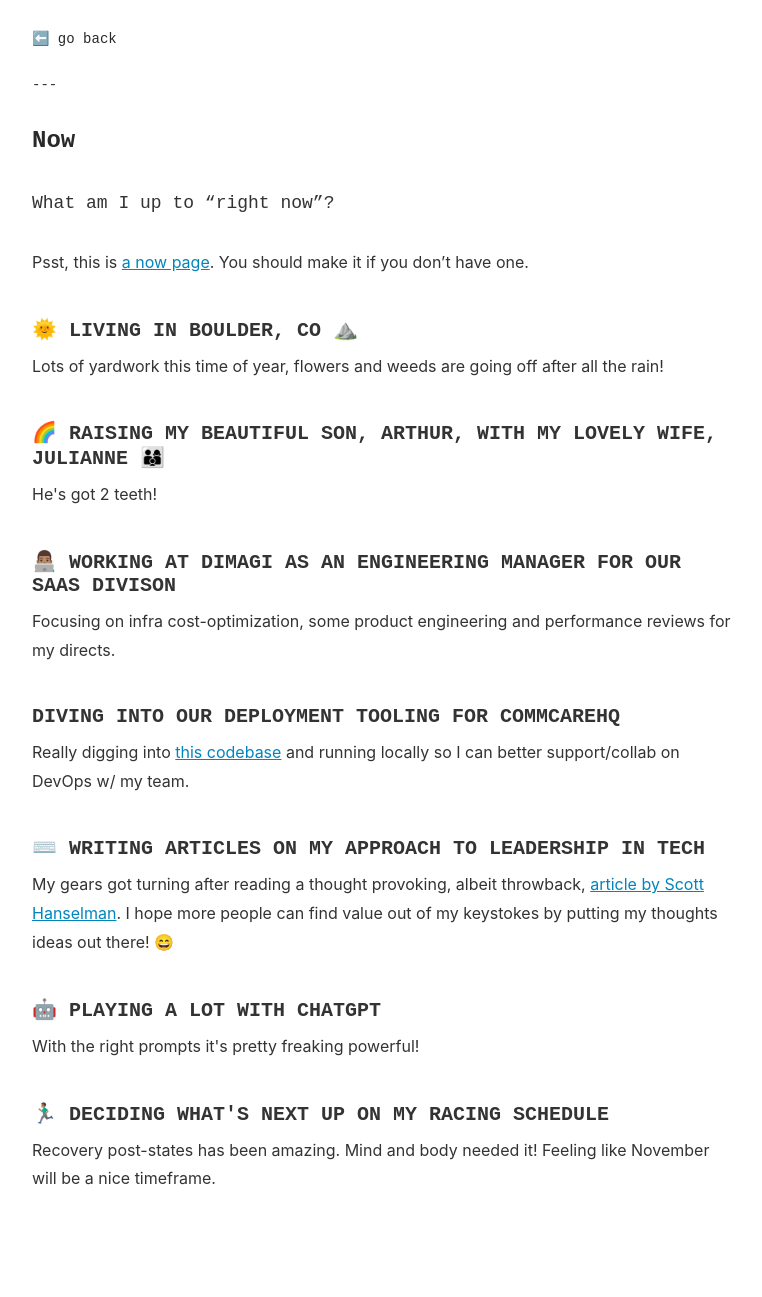
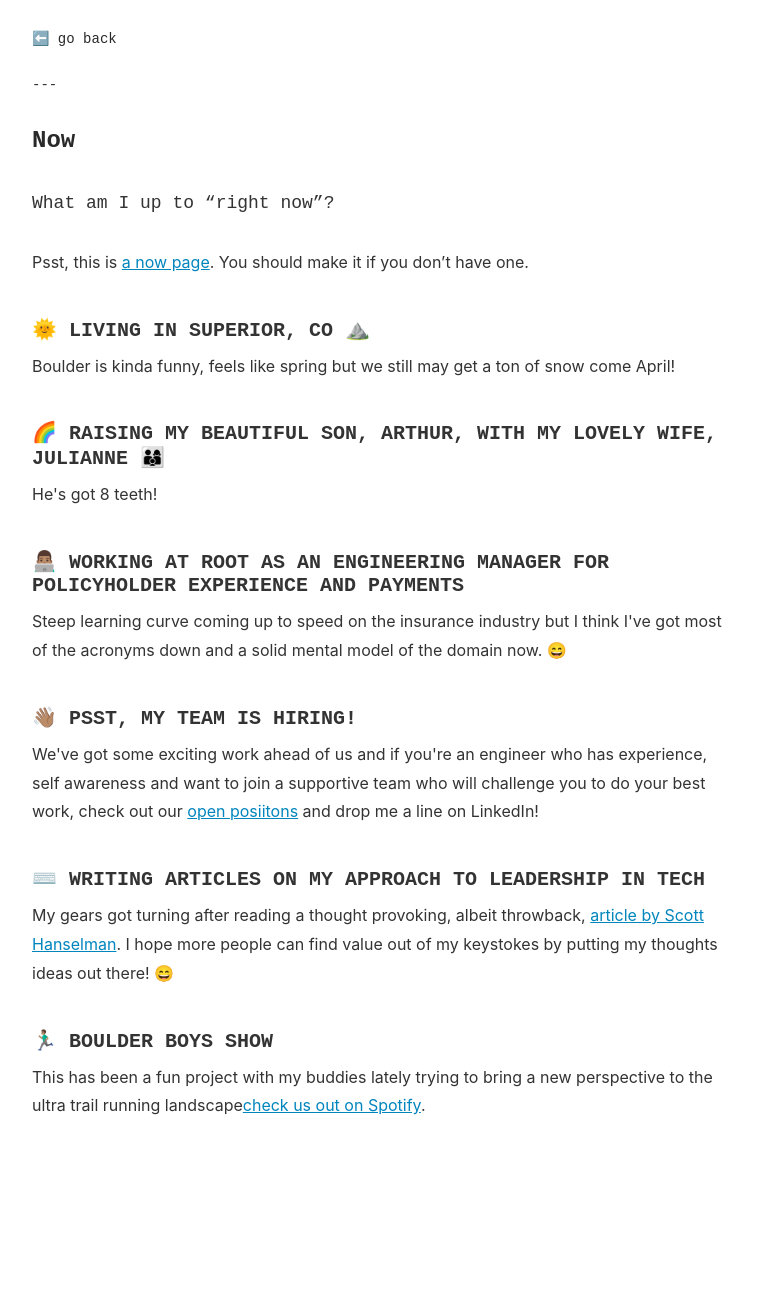
Before and after one commit to amerry19/amerry-site, a Flask app: page /now in a window 1280 px wide. Shown: the whole page, without its empty margins (258-1020 px from the left). After the commit the page ends 1223 px from the top, so only its background shows below. Run offline with Flask 2, Linux system fonts and the light colour scheme.

Commit message:
Content updates with life changes!

```diff
--- a/templates/now.html
+++ b/templates/now.html
@@ -34,19 +34,19 @@ date with the latest here.
                 <p>Psst, this is <a href="https://nownownow.com/">a now page</a>. You should make it if you don’t have
                     one.</p>
 
-                <h3>🌞 Living in Boulder, CO ⛰️</h3>
-                <p>Lots of yardwork this time of year, flowers and weeds are going off after all the rain!</p>
+                <h3>🌞 Living in Superior, CO ⛰️</h3>
+                <p>Boulder is kinda funny, feels like spring but we still may get a ton of snow come April!</p>
 
                 <h3>🌈 Raising my beautiful son, Arthur, with my lovely wife, Julianne 👨‍👩‍👦</h3>
-                <p>He's got 2 teeth!</p>
+                <p>He's got 8 teeth!</p>
 
-                <h3>👨🏽‍💻 Working at Dimagi as an Engineering Manager for our SaaS divison</h3>
-                <p>Focusing on infra cost-optimization, some product engineering and performance reviews for my directs.
+                <h3>👨🏽‍💻 Working at Root as an Engineering Manager for Policyholder Experience and Payments</h3>
+                <p>Steep learning curve coming up to speed on the insurance industry but I think I've got most of the acronyms down and a solid mental model of the domain now. 😄
                 </p>
 
-                <h3>Diving into our deployment tooling for CommCareHQ</h3>
-                <p>Really digging into <a href="https://github.com/dimagi/commcare-cloud">this codebase</a> and running
-                    locally so I can better support/collab on DevOps w/ my team.</p>
+                <h3>👋🏽 Psst, my team is hiring!</h3>
+                <p>We've got some exciting work ahead of us and if you're an engineer who has experience, self awareness and want to join a supportive team who will challenge you to do your best work,
+                     check out our <a href="https://joinroot.wd1.myworkdayjobs.com/joinroot?jobFamilyGroup=3e2524ce729101baaa4008bf0239f810">open posiitons</a> and drop me a line on LinkedIn!</p>
 
                 <h3>⌨️ Writing articles on my approach to leadership in tech</h3>
                 <p>My gears got turning after reading a thought provoking, albeit throwback, <a
@@ -54,12 +54,8 @@ date with the latest here.
                         Scott Hanselman</a>.
                     I hope more people can find value out of my keystokes by putting my thoughts ideas out there! 😄</p>
 
-                <h3>🤖 Playing a lot with ChatGPT</h3>
-                <p>With the right prompts it's pretty freaking powerful!</p>
-
-                <h3>🏃🏽‍♂️ Deciding what's next up on my racing schedule</h3>
-                <p>Recovery post-states has been amazing. Mind and body needed it! Feeling like November will be a nice
-                    timeframe.</p>
+                <h3>🏃🏽‍♂️ Boulder Boys Show</h3>
+                <p>This has been a fun project with my buddies lately trying to bring a new perspective to the ultra trail running landscape<a href="https://open.spotify.com/show/7lt4vCGO7wnTpPLUdQ8lzr?si=e4a58c96398d468d">check us out on Spotify</a>.</p>
 
             </div>
         </article>
```
Also changed, not shown: templates/index.html (+4 -20 lines).
